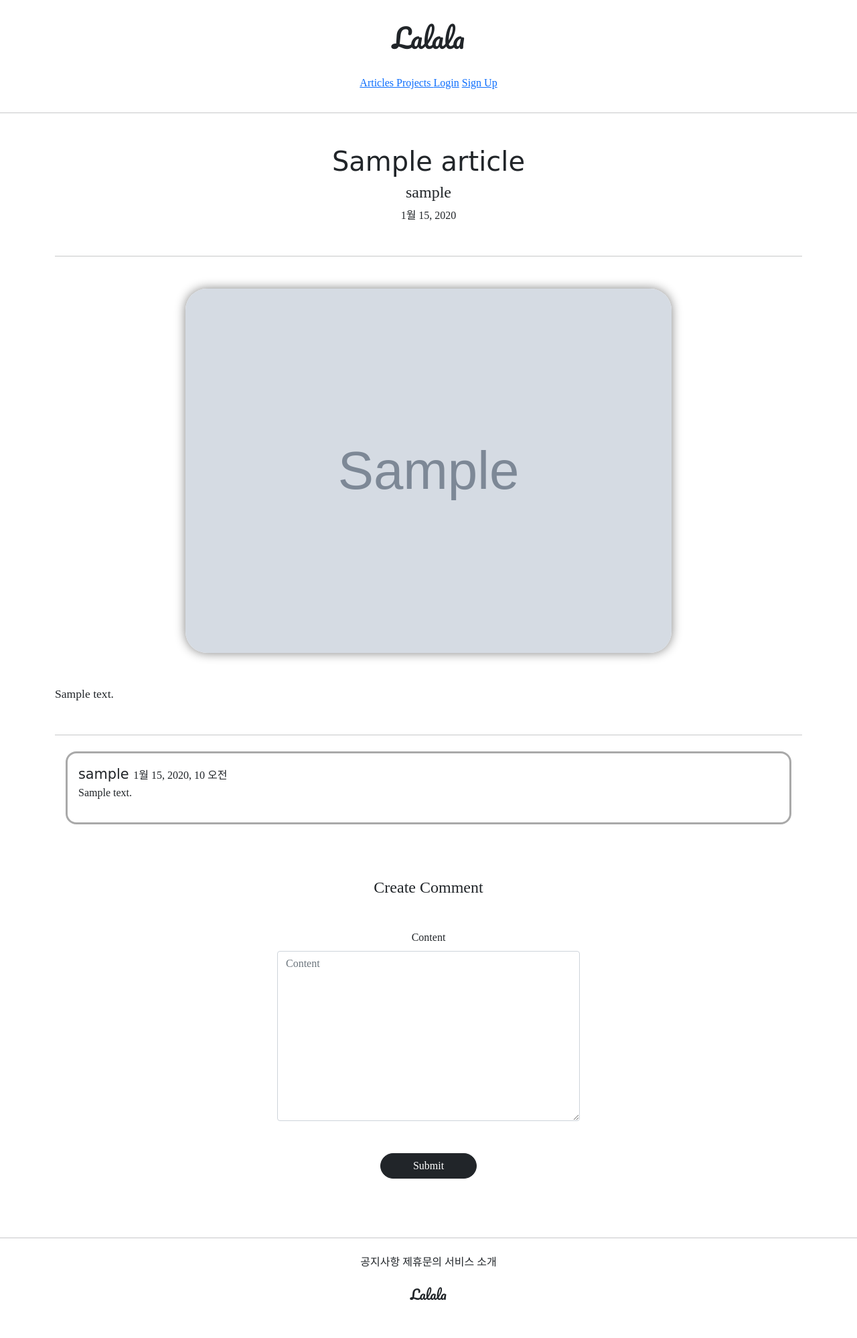
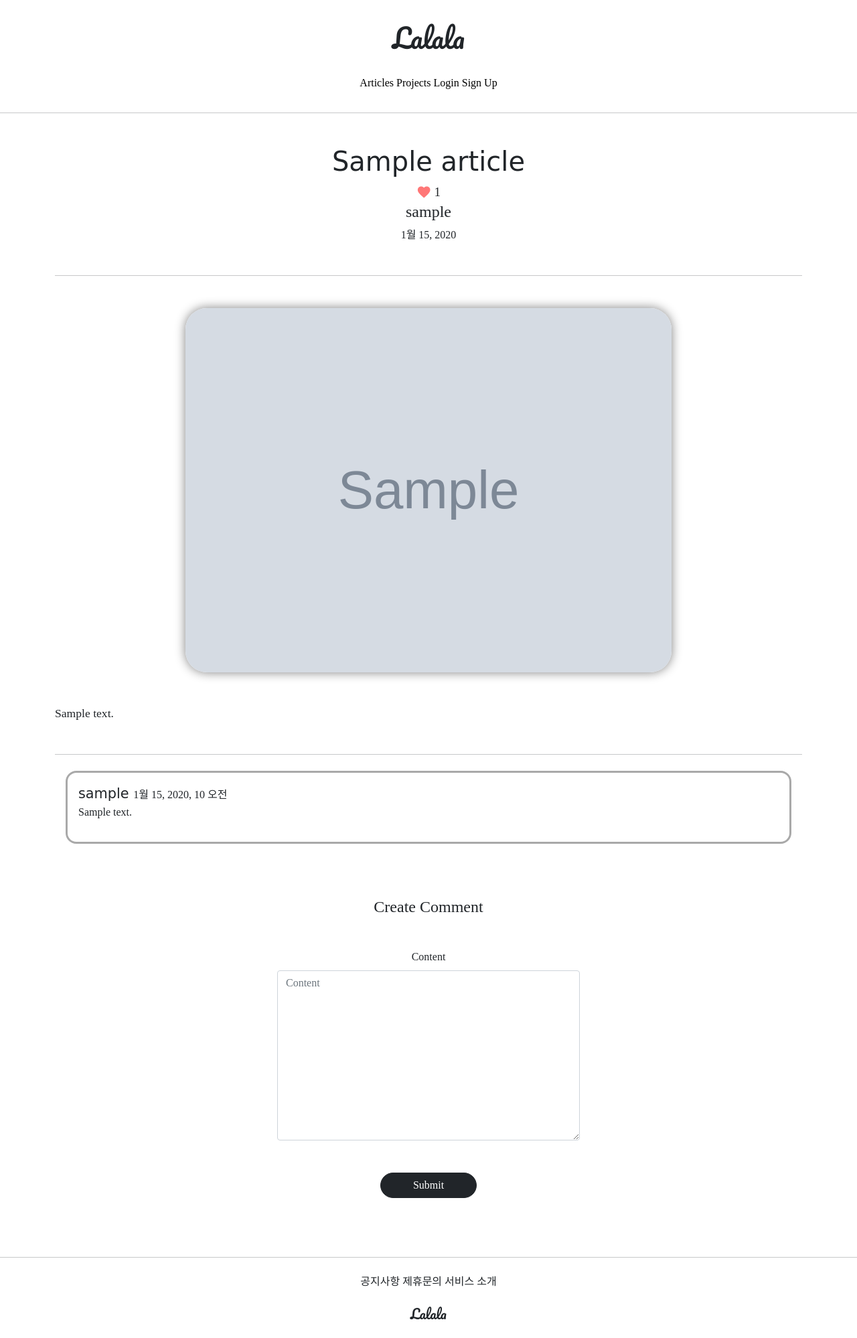
Before and after one commit to sun-hani/gis_2021, a Django app: page /articles/detail/1 in a window 1280 px wide. Shown: the whole page at 67% size. Before the commit the page ends 1942 px from the top, so only its background shows below. Run offline with Django 3.2, Linux system fonts and the light colour scheme; tables that the repository leaves empty hold one stand-in row (values such as "Sample post"); grey boxes marked "Sample" are stand-in pictures; parts of the project's set-up code (start-up, migrations or seed data) failed here and were passed over; some libraries are stand-ins or nearby versions; some web fonts are replaced.

Commit message:
0824 commit 3

```diff
--- a/articleapp/templates/articleapp/detail.html
+++ b/articleapp/templates/articleapp/detail.html
@@ -8,6 +8,16 @@
         <div class="my-5">
             {#    게시글 제목, 글쓴이, 작성일자    #}
             <h1 class="NNS_B">{{  target_article.title }}</h1>
+            <div class=""my-3>
+                <a href="{% url 'likeapp:article_like' article_pk=target_article.pk %}"
+                    class="material-icons"
+                    style="vertical-align: middle; color: #f77; font-size: 1.4rem;">
+                    favorite
+                </a>
+                <span style="vertical-align: middle; font-size: 1.2rem;">
+                    {{ target_article.like }}
+                </span>
+            </div>
             <h4>{{  target_article.writer.profile.nickname }}</h4>
             <p>{{  target_article.created_at }}</p>
         </div>
--- a/likeapp/urls.py
+++ b/likeapp/urls.py
@@ -1,5 +1,9 @@
+from django.urls import path
 
+from likeapp.views import LikeArticleView
+
+app_name = 'likeapp'
 
 urlpatterns = [
-
+    path('article/<int:article_pk>', LikeArticleView.as_view(), name='article_like'),
 ]
--- a/static/base.css
+++ b/static/base.css
@@ -71,3 +71,13 @@
         font-size: 13px;
     }
 }
+
+
+a {
+    text-decoration: none;
+    color: black;
+}
+
+a:hover {
+    color: black;
+}
```
Also changed, not shown: likeapp/views.py (+31 -0 lines).
